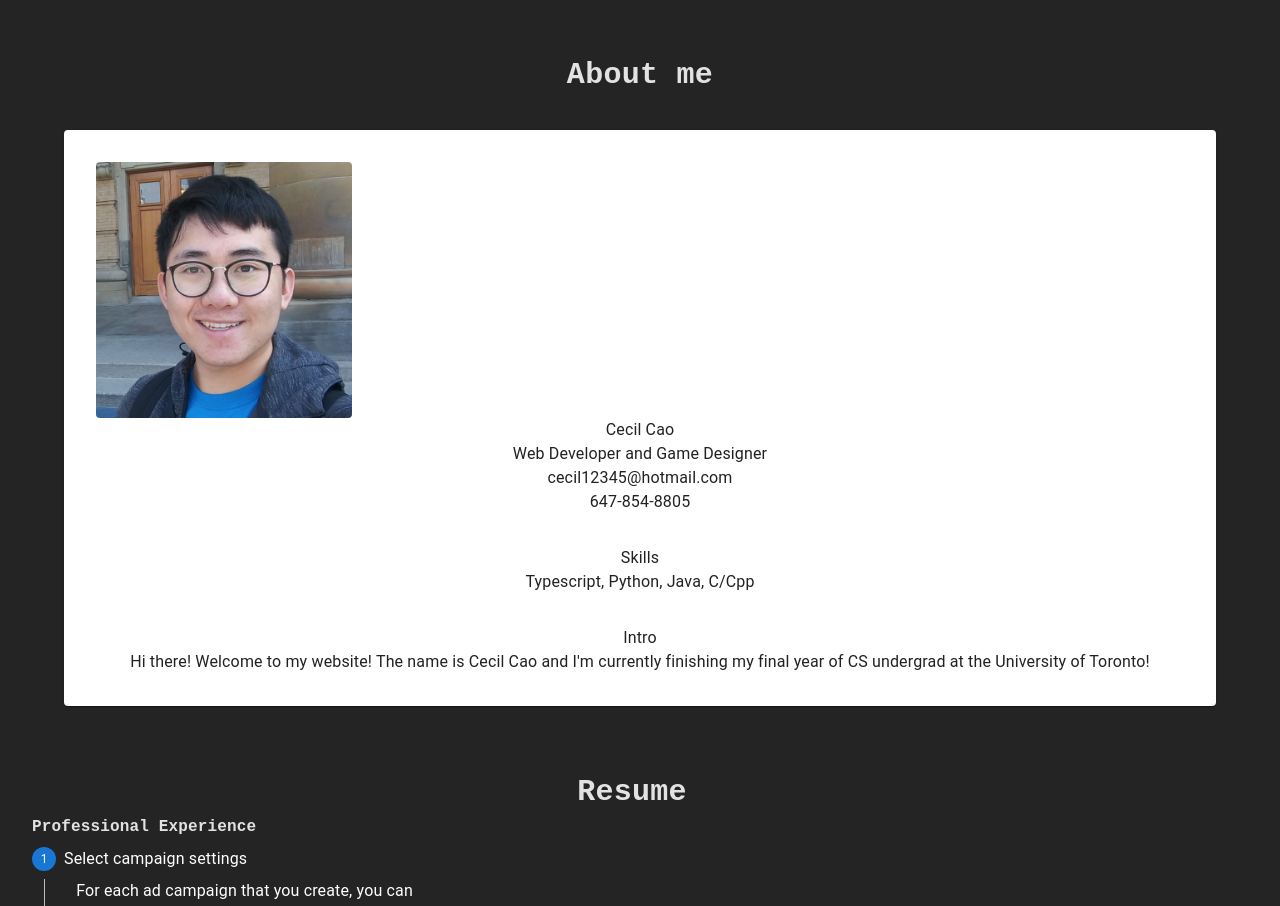
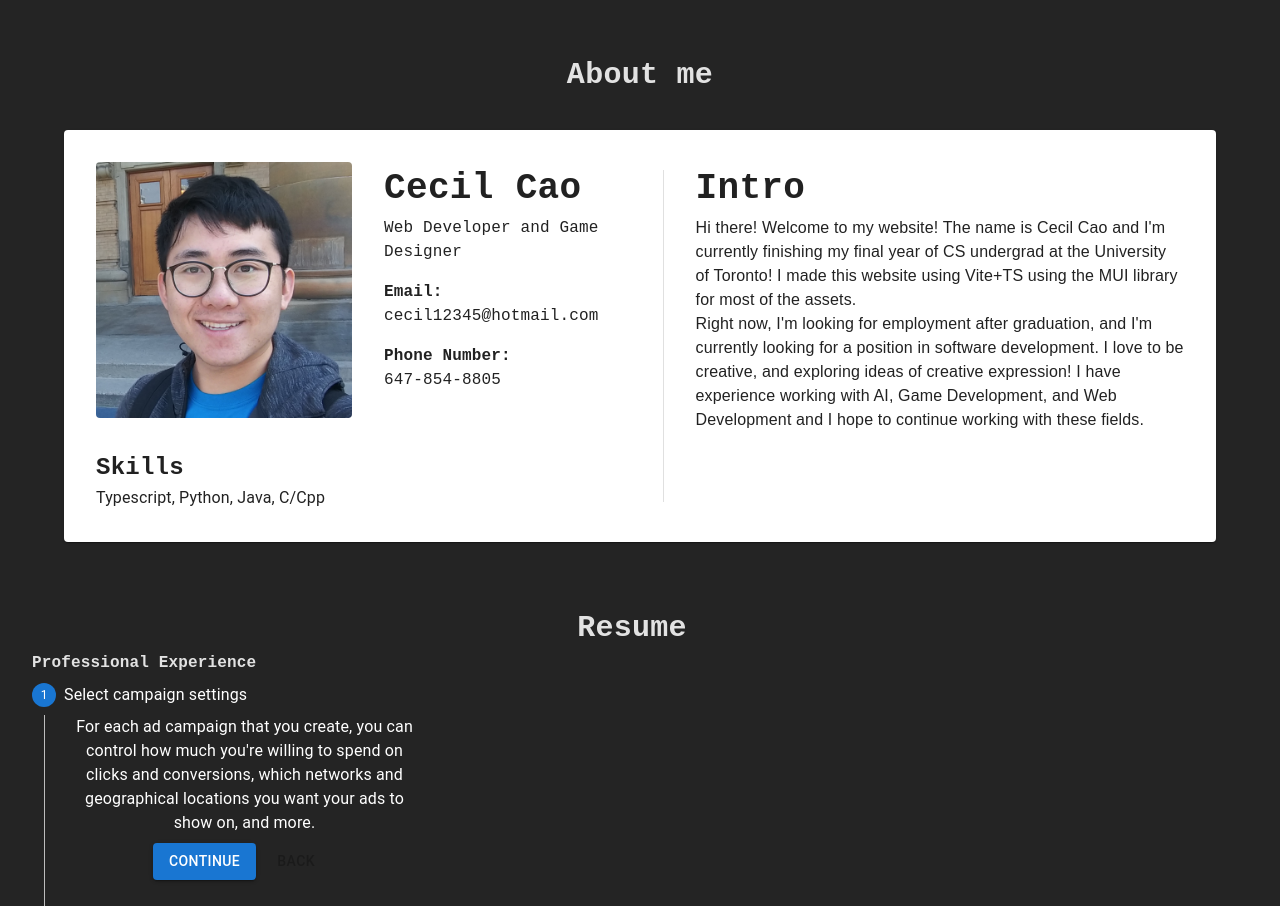
Before and after one commit to pokemonball34/resume-website, a React (Vite) app: page / in a window 1280 px wide. Shown: the part 660-1566 px from the top of the page. Built offline with nearby package versions, Linux system fonts and the light colour scheme.

Commit message:
Implement About Page

```diff
--- a/src/pages/about/About.tsx
+++ b/src/pages/about/About.tsx
@@ -1,7 +1,11 @@
-import Avatar from '@mui/material/Avatar';
 import Box from '@mui/material/Box';
+import Divider from '@mui/material/Divider';
 import Paper from '@mui/material/Paper';
 import Typography from '@mui/material/Typography';
+
+import Profile from './components/Profile';
+import Intro from './components/Intro';
+import Skillset from './components/Skillset';
 
 const About = () => {
     return (
@@ -15,31 +19,24 @@ const About = () => {
                 About me
             </Typography>
 
-            <Paper>
-                <Box sx={{ padding: 4 }}>
-                    <Avatar
-                        alt='Cecil Cao'
-                        src='src/assets/profile.jpg'
-                        variant='rounded'
-                        sx={{ width: 256, height: 256 }}
-                    />
-                    <Typography>Cecil Cao</Typography>
-                    <Typography>Web Developer and Game Designer</Typography>
-                    <Typography>cecil12345@hotmail.com</Typography>
-                    <Typography>647-854-8805</Typography>
+            <Paper
+                sx={{ padding: 4, display: { xs: 'flex', textAlign: 'left' } }}
+            >
+                <Box>
+                    <Profile />
+                    <Box
+                        sx={{
+                            display: {
+                                xs: 'box',
+                            },
+                            marginTop: 4,
+                        }}
+                    >
+                        <Skillset />
+                    </Box>
                 </Box>
-                <Box>
-                    <Typography>Skills</Typography>
-                    <Typography>Typescript, Python, Java, C/Cpp</Typography>
-                </Box>
-                <Box sx={{ padding: 4 }}>
-                    <Typography>Intro</Typography>
-                    <Typography>
-                        Hi there! Welcome to my website! The name is Cecil Cao
-                        and I'm currently finishing my final year of CS
-                        undergrad at the University of Toronto!
-                    </Typography>
-                </Box>
+                <Divider variant='middle' orientation='vertical' flexItem />
+                <Intro />
             </Paper>
         </Box>
     );
--- /dev/null
+++ b/src/pages/about/components/Intro.tsx
@@ -0,0 +1,26 @@
+import Box from '@mui/material/Box';
+import Typography from '@mui/material/Typography';
+
+const Intro = () => {
+    return (
+        <Box sx={{ paddingLeft: 4 }}>
+            <Typography fontFamily={'monospace'} fontWeight={700} fontSize={36}>
+                Intro
+            </Typography>
+            <Typography fontFamily={'sans-serif'}>
+                Hi there! Welcome to my website! The name is Cecil Cao and I'm
+                currently finishing my final year of CS undergrad at the
+                University of Toronto! I made this website using Vite+TS using
+                the MUI library for most of the assets.
+                <br />
+                Right now, I'm looking for employment after graduation, and I'm
+                currently looking for a position in software development. I love
+                to be creative, and exploring ideas of creative expression! I
+                have experience working with AI, Game Development, and Web
+                Development and I hope to continue working with these fields.
+            </Typography>
+        </Box>
+    );
+};
+
+export default Intro;
--- /dev/null
+++ b/src/pages/about/components/Profile.tsx
@@ -0,0 +1,64 @@
+import Avatar from '@mui/material/Avatar';
+import Box from '@mui/material/Box';
+import Typography from '@mui/material/Typography';
+
+const Profile = () => {
+    return (
+        <Box
+            sx={{
+                marginRight: 8,
+                flexGrow: 1,
+                display: { xs: 'flex' },
+            }}
+        >
+            <Avatar
+                alt='Cecil Cao'
+                src='src/assets/profile.jpg'
+                variant='rounded'
+                sx={{ width: 256, height: 256 }}
+            />
+            <Box
+                sx={{
+                    paddingLeft: 4,
+                    display: {
+                        xs: 'box',
+                        textAlign: 'left',
+                    },
+                }}
+            >
+                <Typography
+                    fontFamily={'monospace'}
+                    fontWeight={700}
+                    fontSize={36}
+                >
+                    Cecil Cao
+                </Typography>
+                <Typography
+                    fontFamily={'monospace'}
+                    sx={{ marginBottom: '1rem' }}
+                >
+                    Web Developer and Game Designer
+                </Typography>
+                <Box sx={{ display: { marginTop: 8, marginBottom: 8 } }}>
+                    <Typography fontFamily={'monospace'} fontWeight={700}>
+                        Email:
+                    </Typography>
+                    <Typography
+                        fontFamily={'monospace'}
+                        sx={{ marginBottom: '1rem' }}
+                    >
+                        cecil12345@hotmail.com
+                    </Typography>
+                    <Typography fontFamily={'monospace'} fontWeight={700}>
+                        Phone Number:
+                    </Typography>
+                    <Typography fontFamily={'monospace'}>
+                        647-854-8805
+                    </Typography>
+                </Box>
+            </Box>
+        </Box>
+    );
+};
+
+export default Profile;
--- /dev/null
+++ b/src/pages/about/components/Skillset.tsx
@@ -0,0 +1,15 @@
+import Box from '@mui/material/Box';
+import Typography from '@mui/material/Typography';
+
+const Skillset = () => {
+    return (
+        <Box>
+            <Typography fontFamily={'monospace'} fontWeight={700} fontSize={24}>
+                Skills
+            </Typography>
+            <Typography>Typescript, Python, Java, C/Cpp</Typography>
+        </Box>
+    );
+};
+
+export default Skillset;
```
